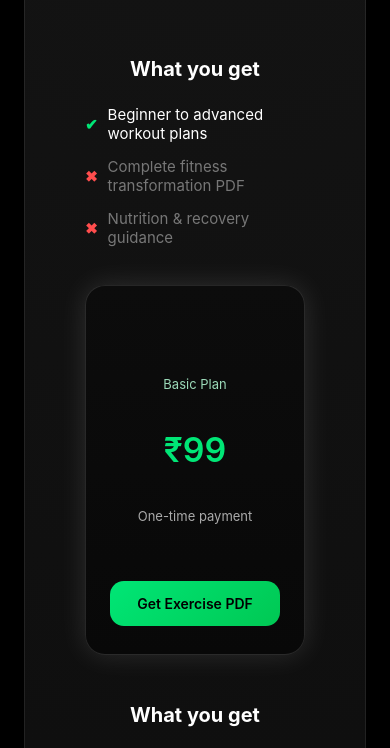
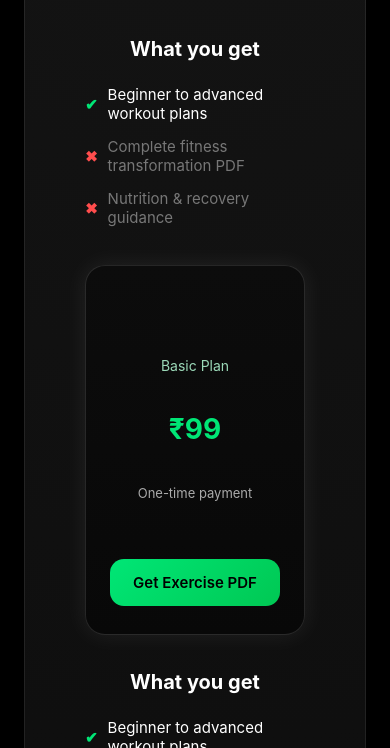
Before and after one commit to AkhilAzad/become-fit, a website: page public/payment.html in a window 390 px wide. Shown: the part 285-1033 px from the top of the page. Drawn offline with Linux system fonts and the light colour scheme.

Commit message:
Upgraded responsive payment CSS

```diff
--- a/public/payment.css
+++ b/public/payment.css
@@ -14,7 +14,7 @@
   min-height: 100vh;
   padding: 24px;
   color: #fff;
-  overflow-y: auto;
+  overflow-x: hidden;
 }
 
 /* =========================
@@ -48,6 +48,7 @@
   text-decoration: none;
   color: #aaa;
   font-size: 14px;
+  transition: 0.3s ease;
 }
 
 .main-nav a:hover {
@@ -64,34 +65,37 @@
   width: 100%;
 }
 
-
 .header {
   text-align: center;
   margin-top: 40px;
 }
 
 .header h1 {
-  font-size: 32px;
-  margin-bottom: 8px;
+  font-size: 34px;
+  margin-bottom: 10px;
 }
 
 .tagline {
-  font-size: 14px;
+  font-size: 15px;
   color: #aaa;
 }
 
 /* =========================
-   PLANS GRID
+   PLANS GRID (RESPONSIVE)
    ========================= */
 
 .plans-compare {
   display: grid;
-  grid-template-columns: repeat(3, 330px);
-  justify-content: center;   /* centers the full group */
-  gap: 48px;
+  grid-template-columns: repeat(auto-fit, minmax(280px, 1fr));
+  gap: 40px;
   margin: 60px auto 0;
+  width: 100%;
+  max-width: 1100px;
 }
 
+/* =========================
+   PLAN COLUMN
+   ========================= */
 
 .plan-column {
   display: flex;
@@ -112,13 +116,10 @@
 .features-list {
   list-style: none;
   width: 100%;
-  max-width: 330px;
-  margin: 0 auto;            /* ⬅ important */
+  max-width: 320px;
 }
 
-
 .features-list li {
-  justify-content: flex-start;
   display: flex;
   align-items: center;
   gap: 10px;
@@ -143,25 +144,25 @@
 }
 
 /* =========================
-   PRICE CARDS (IDENTICAL)
+   PRICE CARD
    ========================= */
 
 .price-card {
   width: 100%;
-  max-width: 330px;
+  max-width: 320px;
   min-height: 370px;
   padding: 28px 24px;
 
   border-radius: 20px;
   background: linear-gradient(180deg, #0c0c0c, #080808);
-  border: 1px solid rgba(255,255,255,0.12);
+  border: 1px solid rgba(255, 255, 255, 0.12);
 
   display: flex;
   flex-direction: column;
   justify-content: space-between;
   text-align: center;
 
-  box-shadow: 0 0 28px rgba(255,255,255,0.12);
+  box-shadow: 0 0 25px rgba(255, 255, 255, 0.08);
 
   transition:
     transform 0.35s ease,
@@ -169,13 +170,12 @@
     border-color 0.35s ease;
 }
 
-/* SAME GREEN HOVER FOR ALL */
 .price-card:hover {
   transform: translateY(-8px);
-  border-color: rgba(0,230,118,0.55);
+  border-color: rgba(0, 230, 118, 0.55);
   box-shadow:
-    0 0 45px rgba(0,230,118,0.6),
-    0 0 80px rgba(0,0,0,0.9);
+    0 0 40px rgba(0, 230, 118, 0.5),
+    0 0 80px rgba(0, 0, 0, 0.9);
 }
 
 /* =========================
@@ -183,14 +183,14 @@
    ========================= */
 
 .plan-title {
-  font-size: 13px;
+  font-size: 14px;
   color: #9bd9b8;
 }
 
 .price {
-  font-size: 34px;
+  font-size: 36px;
   color: #00e676;
-  font-weight: 600;
+  font-weight: 700;
 }
 
 .price-note {
@@ -199,7 +199,7 @@
 }
 
 /* =========================
-   BADGE (SPACE PRESERVED)
+   BADGE
    ========================= */
 
 .badge {
@@ -228,7 +228,7 @@
   border: none;
 
   font-weight: 600;
-  font-size: 14px;
+  font-size: 15px;
   cursor: pointer;
 
   background: linear-gradient(135deg, #00e676, #00c853);
@@ -239,11 +239,11 @@
 
 .payBtn:hover {
   transform: translateY(-2px) scale(1.03);
-  box-shadow: 0 0 30px rgba(0,230,118,0.6);
+  box-shadow: 0 0 30px rgba(0, 230, 118, 0.6);
 }
 
 /* =========================
-   FOOTER (STICKS TO BOTTOM)
+   FOOTER
    ========================= */
 
 .footer {
@@ -256,15 +256,49 @@
 }
 
 /* =========================
+   TABLET
+   ========================= */
+
+@media (max-width: 1024px) {
+  .plans-compare {
+    gap: 30px;
+  }
+}
+
+/* =========================
    MOBILE
    ========================= */
 
-@media (max-width: 900px) {
+@media (max-width: 768px) {
+
+  body {
+    padding: 18px;
+  }
+
+  .header h1 {
+    font-size: 24px;
+  }
+
+  .tagline {
+    font-size: 14px;
+  }
+
   .plans-compare {
     grid-template-columns: 1fr;
+    gap: 35px;
+    margin-top: 40px;
+  }
+
+  .price {
+    font-size: 28px;
+  }
+
+  .payBtn {
+    width: 100%;
   }
 
   .main-nav {
     display: none;
   }
+
 }
```
